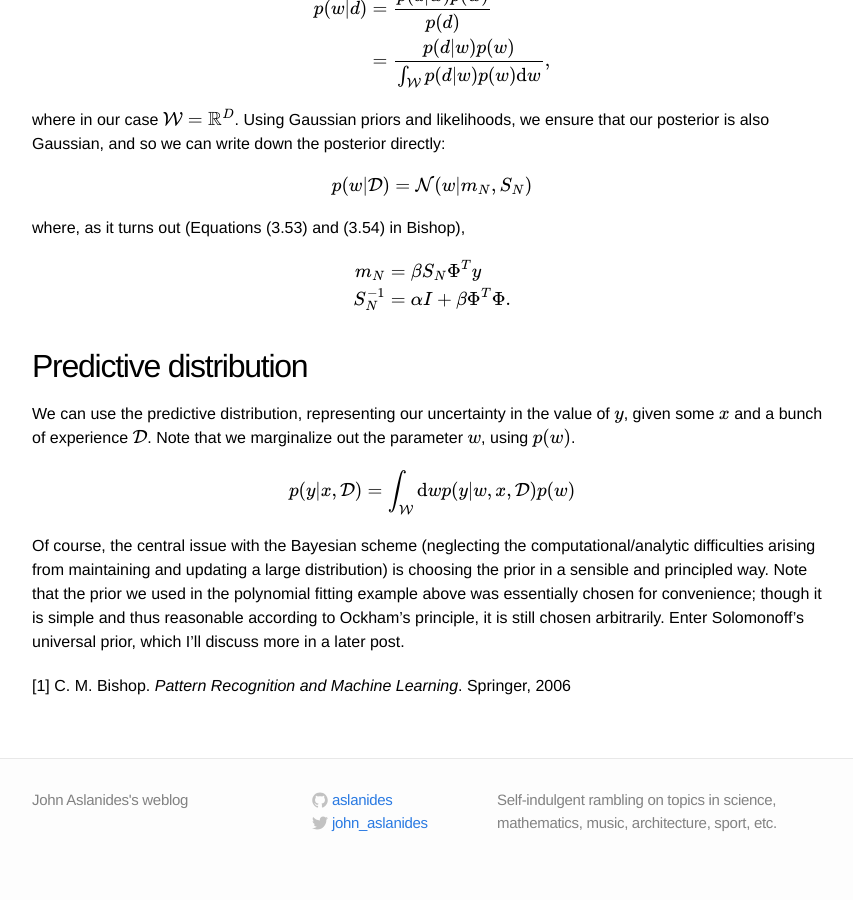
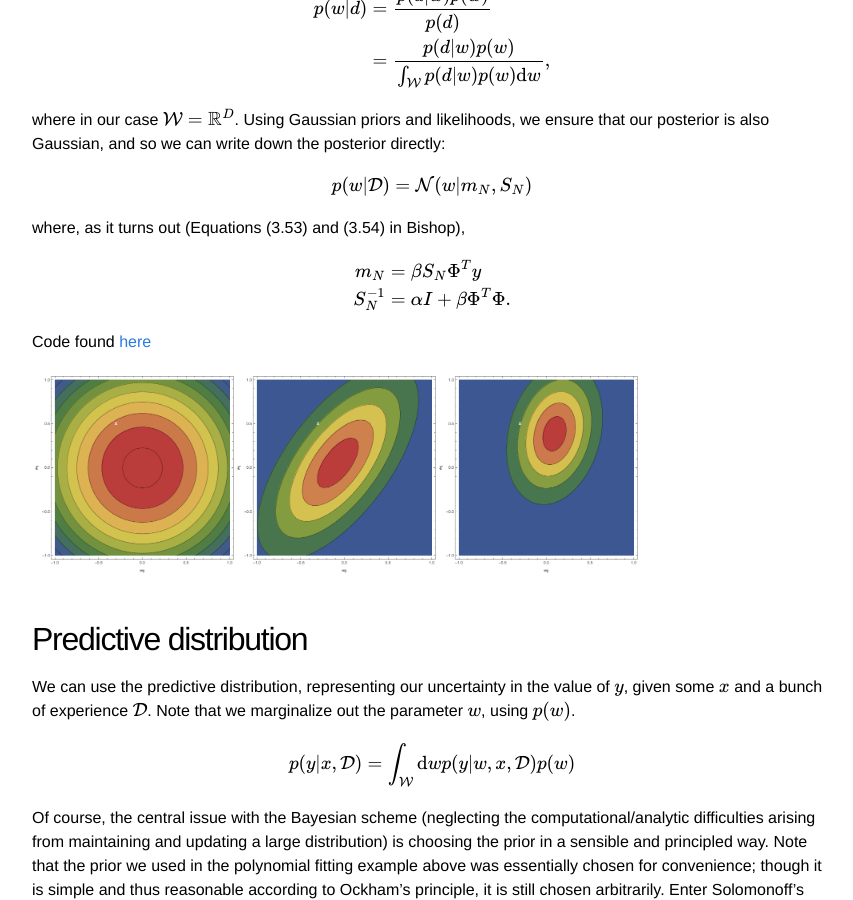
Before and after one commit to aslanides/aslanides.github.io, a Jekyll site: the page built from _posts/2016-02-24-linear-regression.md, in a window 1280 px wide and 900 px high, scrolled down 3205 px. Shown: the whole window, without its empty margins (208-1061 px from the left). Built offline with Jekyll 4.4.1, drawn with Linux system fonts in a browser that asks for light colours; formulas are drawn with MathJax 3; before the commit the page ends 4084 px from its top, so only the background shows below that.

Commit message:
Add images

```diff
--- a/_posts/2016-02-24-linear-regression.md
+++ b/_posts/2016-02-24-linear-regression.md
@@ -138,9 +138,24 @@ where, as it turns out (Equations (3.53) and (3.54) in Bishop),
 $$
 \begin{aligned}
 m_N &= \beta S_N \Phi^T y\\
-S_N^{-1} &= \alpha I + \beta \Phi^T\Phi.
+S_N^{-1} &= \alpha I + \beta \Phi^T\Phi.\\
 \end{aligned}
 $$
+
+Code found [here](/code/bayes-regression.nb)
+<table>
+	<tr>
+		<td>
+			<img src="/figures/plt1.png" width="200">
+		</td>
+		<td>
+			<img src="/figures/plt2.png" width="200">
+		</td>
+		<td>
+			<img src="/figures/plt3.png" width="200">
+		</td>
+	</tr>
+</table>
 
 
 # Predictive distribution
```
